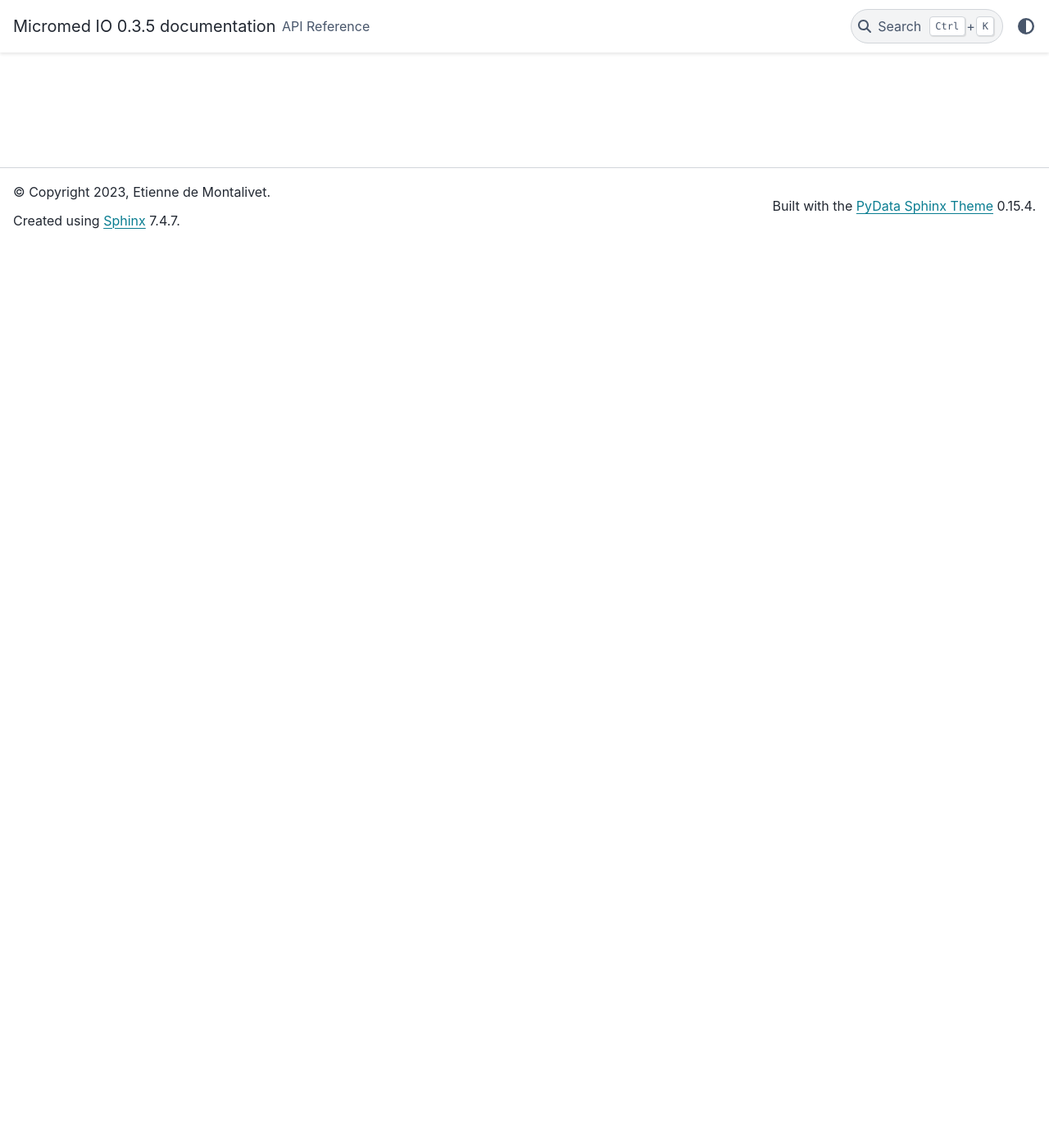
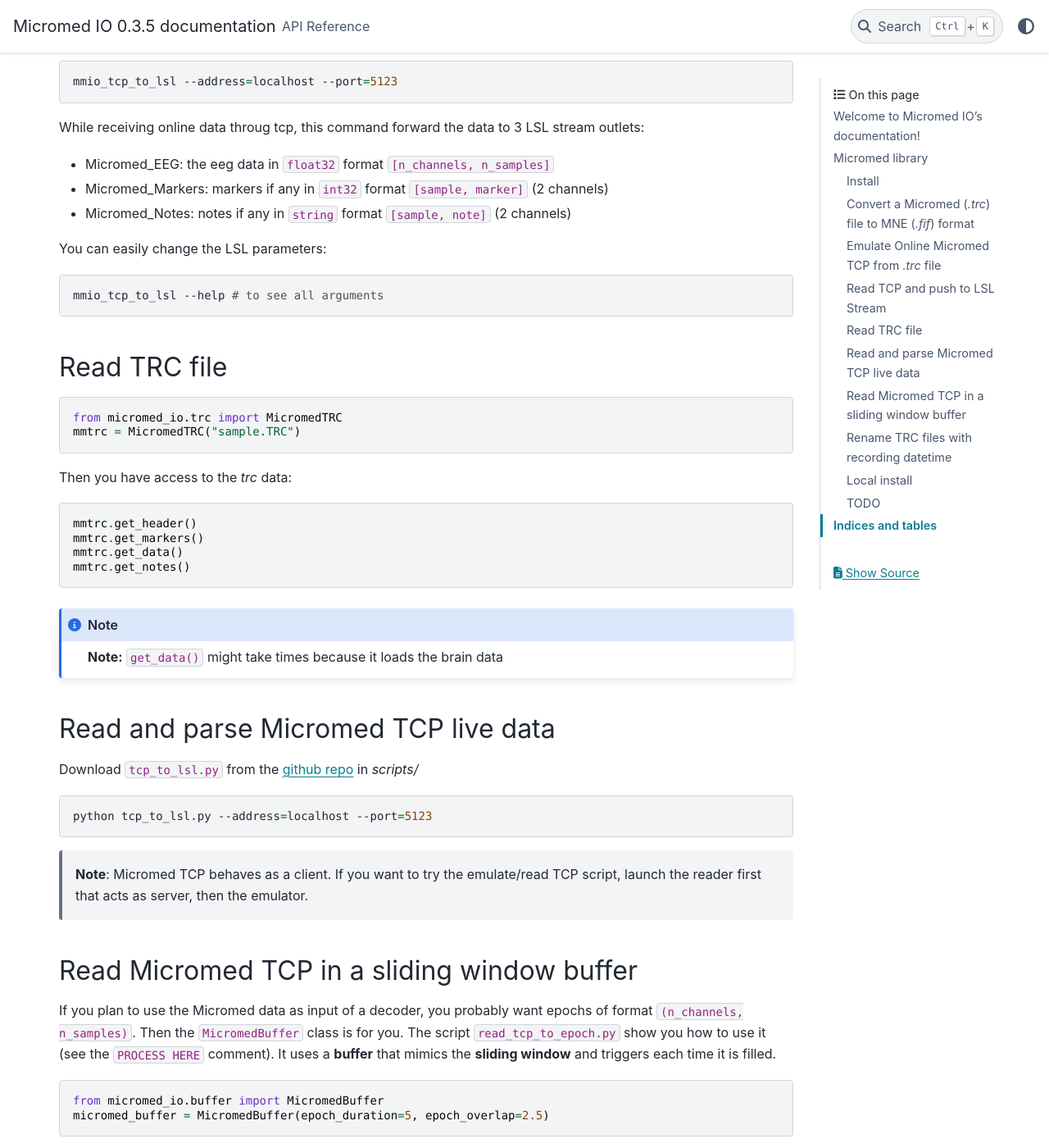
Before and after one commit to etiennedemontalivet/micromed-io, a Sphinx documentation site: the page built from docs/source/index.rst, in a window 1280 px wide and 1400 px high, scrolled down 1102 px. Shown: the whole window at 82% size. Built offline with Sphinx 7.4.7 and the PyData theme 0.15.4, drawn with Linux system fonts in a browser that asks for light colours; some of the changed text lies outside the part shown.

Commit message:
repo: include readme to doc

```diff
--- /dev/null
+++ b/README.rst
@@ -0,0 +1,162 @@
+Micromed library
+================
+
+Library to handle Micromed data. Main features:
+
+-  simulate online data from a trc file
+-  push online tcp data to LSL server
+-  convert trc to mne format
+-  rename trc files to include the recording datetime
+
+Install
+-------
+
+.. code:: bash
+
+   pip install micromed-io
+
+
+Convert a Micromed (*.trc*) file to MNE (*.fif*) format
+-------------------------------------------------------
+
+.. code:: python
+
+   from micromed_io.to_mne import create_mne_from_micromed_recording
+   mne_raw = create_mne_from_micromed_recording("path/to/file.TRC")
+
+
+Emulate Online Micromed TCP from *.trc* file
+--------------------------------------------
+
+.. code:: bash
+
+   mmio_emulate_trc --file=../data/sample.TRC --address=localhost --port=5123
+
+
+Emulate the online data stream of Micromed to test your real-time
+platform. See all the arguments and adapt them:
+
+
+.. code:: bash
+
+   mmio_emulate_trc --help # to see all arguments
+
+.. note::
+
+   **New**: not only data, but also markers and notes are send through
+   TCP, exactly as Micromed does
+
+
+Read TCP and push to LSL Stream
+-------------------------------
+
+.. code:: bash
+
+   mmio_tcp_to_lsl --address=localhost --port=5123
+
+While receiving online data throug tcp, this command forward the data to
+3 LSL stream outlets:
+
+-  Micromed_EEG: the eeg data in ``float32`` format
+   ``[n_channels, n_samples]``
+-  Micromed_Markers: markers if any in ``int32`` format
+   ``[sample, marker]`` (2 channels)
+-  Micromed_Notes: notes if any in ``string`` format ``[sample, note]``
+   (2 channels)
+
+You can easily change the LSL parameters:
+
+.. code:: bash
+
+   mmio_tcp_to_lsl --help # to see all arguments
+
+
+Read TRC file
+-------------
+
+.. code:: python
+
+   from micromed_io.trc import MicromedTRC
+   mmtrc = MicromedTRC("sample.TRC")
+
+Then you have access to the *trc* data:
+
+.. code:: python
+
+   mmtrc.get_header()
+   mmtrc.get_markers()
+   mmtrc.get_data()
+   mmtrc.get_notes()
+
+.. note::
+
+   **Note:** ``get_data()`` might take times because it loads the brain
+   data
+
+Read and parse Micromed TCP live data
+-------------------------------------
+
+Download ``tcp_to_lsl.py`` from the `github
+repo <https://github.com/etiennedemontalivet/micromed-io>`__ in
+*scripts/*
+
+.. code:: bash
+
+   python tcp_to_lsl.py --address=localhost --port=5123
+
+..
+
+   **Note**: Micromed TCP behaves as a client. If you want to try the
+   emulate/read TCP script, launch the reader first that acts as server,
+   then the emulator.
+
+Read Micromed TCP in a sliding window buffer
+--------------------------------------------
+
+If you plan to use the Micromed data as input of a decoder, you probably
+want epochs of format ``(n_channels, n_samples)``. Then the
+``MicromedBuffer`` class is for you. The script ``read_tcp_to_epoch.py``
+show you how to use it (see the ``PROCESS HERE`` comment). It uses a
+**buffer** that mimics the **sliding window** and triggers each time it
+is filled.
+
+.. code:: python
+
+   from micromed_io.buffer import MicromedBuffer
+   micromed_buffer = MicromedBuffer(epoch_duration=5, epoch_overlap=2.5)
+
+Rename TRC files with recording datetime
+----------------------------------------
+
+.. code:: bash
+
+   mmio_rename_trc --dirpath=./ --format=%Y%m%d-%H%M%S
+
+Rename the TRC files of the given folder to include the recording date
+in the filename. Output is : ``<filename>__<recording_date>.TRC``. The
+format must be compliant with python `strftime format
+codes <https://docs.python.org/3/library/datetime.html#strftime-and-strptime-format-codes>`__
+
+.. code:: bash
+
+   mmio_rename_trc --help # to see help
+
+Local install
+-------------
+
+Download the repo and:
+
+.. code:: bash
+
+   conda env create -f environment.yml
+   conda activate mmio
+   poetry install
+
+TODO
+----
+
+-  ☒ Include serial markers parsing
+-  ☐ Parse all info from Micromed header
+-  ☒ Emulate serial markers + notes
+
+Please feel free to reach me if you want to contribute.
--- a/docs/source/index.rst
+++ b/docs/source/index.rst
@@ -5,6 +5,8 @@
 
 Welcome to Micromed IO's documentation!
 =======================================
+
+.. include:: ../../README.rst
 
 .. toctree::
    :maxdepth: 2
```
Also changed, not shown: README.md (deleted, +0 -121 lines).
